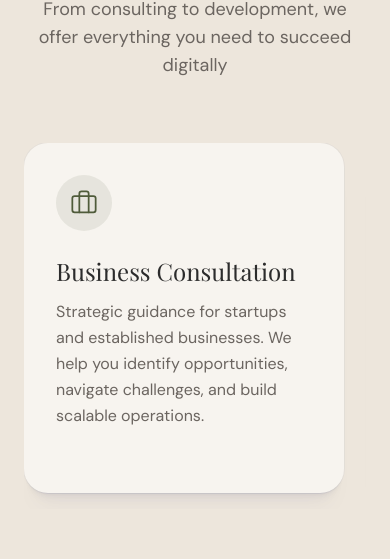
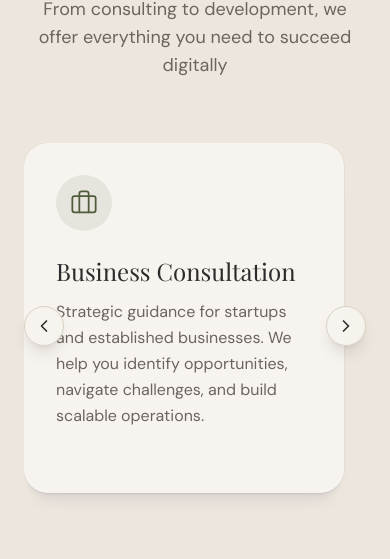
Before and after one commit to Skaps664/buyshez, a Next.js app: page / in a window 390 px wide. Shown: the part 1829-2388 px from the top of the page. Built offline with nearby package versions, Linux system fonts and the light colour scheme.

Commit message:
basic layout

```diff
--- a/components/boty/services.tsx
+++ b/components/boty/services.tsx
@@ -1,7 +1,7 @@
 "use client"
 
 import { useEffect, useRef, useState } from "react"
-import { Code2, Zap, PenTool, TrendingUp, Briefcase, Smartphone } from "lucide-react"
+import { Code2, Zap, PenTool, TrendingUp, Briefcase, Smartphone, ChevronLeft, ChevronRight } from "lucide-react"
 
 const services = [
   {
@@ -41,6 +41,19 @@ export function Services() {
   const headerRef = useRef<HTMLDivElement>(null)
   const [isVisible, setIsVisible] = useState(false)
   const gridRef = useRef<HTMLDivElement>(null)
+  const scrollRef = useRef<HTMLDivElement>(null)
+
+  const scrollLeft = () => {
+    if (scrollRef.current) {
+      scrollRef.current.scrollBy({ left: -320, behavior: 'smooth' })
+    }
+  }
+
+  const scrollRight = () => {
+    if (scrollRef.current) {
+      scrollRef.current.scrollBy({ left: 320, behavior: 'smooth' })
+    }
+  }
 
   useEffect(() => {
     const headerObserver = new IntersectionObserver(
@@ -96,8 +109,27 @@ export function Services() {
         </div>
 
         {/* Services Grid */}
+        <div ref={gridRef} className="relative">
+          {/* Left Button */}
+          <button
+            onClick={scrollLeft}
+            className="absolute left-0 top-1/2 -translate-y-1/2 z-10 md:hidden w-10 h-10 rounded-full bg-background/90 backdrop-blur-sm border border-border flex items-center justify-center shadow-lg hover:bg-background transition-colors"
+            aria-label="Scroll left"
+          >
+            <ChevronLeft className="w-5 h-5 text-foreground" />
+          </button>
+
+          {/* Right Button */}
+          <button
+            onClick={scrollRight}
+            className="absolute right-0 top-1/2 -translate-y-1/2 z-10 md:hidden w-10 h-10 rounded-full bg-background/90 backdrop-blur-sm border border-border flex items-center justify-center shadow-lg hover:bg-background transition-colors"
+            aria-label="Scroll right"
+          >
+            <ChevronRight className="w-5 h-5 text-foreground" />
+          </button>
+
           <div
-          ref={gridRef}
+            ref={scrollRef}
             className="flex flex-row md:grid md:grid-cols-2 lg:grid-cols-3 gap-6 overflow-x-auto pb-4"
           >
             {services.map((service, index) => (
@@ -124,6 +156,7 @@ export function Services() {
             ))}
           </div>
         </div>
+      </div>
     </section>
   )
 }
--- a/components/boty/team.tsx
+++ b/components/boty/team.tsx
@@ -1,7 +1,7 @@
 "use client"
 
 import { useEffect, useRef, useState } from "react"
-import { Users, Award, Target, Lightbulb } from "lucide-react"
+import { Users, Award, Target, Lightbulb, ChevronLeft, ChevronRight } from "lucide-react"
 import Image from "next/image"
 
 const teamMembers = [
@@ -61,6 +61,19 @@ export function Team() {
   const headerRef = useRef<HTMLDivElement>(null)
   const membersRef = useRef<HTMLDivElement>(null)
   const valuesRef = useRef<HTMLDivElement>(null)
+  const scrollRef = useRef<HTMLDivElement>(null)
+
+  const scrollLeft = () => {
+    if (scrollRef.current) {
+      scrollRef.current.scrollBy({ left: -320, behavior: 'smooth' })
+    }
+  }
+
+  const scrollRight = () => {
+    if (scrollRef.current) {
+      scrollRef.current.scrollBy({ left: 320, behavior: 'smooth' })
+    }
+  }
 
   useEffect(() => {
     const headerObserver = new IntersectionObserver(
@@ -132,8 +145,27 @@ export function Team() {
         </div>
 
         {/* Team Members */}
+        <div ref={membersRef} className="relative">
+          {/* Left Button */}
+          <button
+            onClick={scrollLeft}
+            className="absolute left-0 top-1/2 -translate-y-1/2 z-10 md:hidden w-10 h-10 rounded-full bg-background/90 backdrop-blur-sm border border-border flex items-center justify-center shadow-lg hover:bg-background transition-colors"
+            aria-label="Scroll left"
+          >
+            <ChevronLeft className="w-5 h-5 text-foreground" />
+          </button>
+
+          {/* Right Button */}
+          <button
+            onClick={scrollRight}
+            className="absolute right-0 top-1/2 -translate-y-1/2 z-10 md:hidden w-10 h-10 rounded-full bg-background/90 backdrop-blur-sm border border-border flex items-center justify-center shadow-lg hover:bg-background transition-colors"
+            aria-label="Scroll right"
+          >
+            <ChevronRight className="w-5 h-5 text-foreground" />
+          </button>
+
           <div
-          ref={membersRef}
+            ref={scrollRef}
             className="flex flex-row gap-6 mb-20 overflow-x-auto pb-4"
           >
             {teamMembers.map((member, index) => (
@@ -170,6 +202,7 @@ export function Team() {
               </div>
             ))}
           </div>
+        </div>
 
         {/* Values Section */}
         <div>
--- a/components/boty/what-we-offer.tsx
+++ b/components/boty/what-we-offer.tsx
@@ -1,7 +1,7 @@
 "use client"
 
 import { useEffect, useRef, useState } from "react"
-import { CheckCircle2, Zap, Shield, TrendingUp } from "lucide-react"
+import { CheckCircle2, Zap, Shield, TrendingUp, ChevronLeft, ChevronRight } from "lucide-react"
 import Image from "next/image"
 
 const offerings = [
@@ -76,6 +76,19 @@ export function WhatWeOffer() {
   const headerRef = useRef<HTMLDivElement>(null)
   const offeringsRef = useRef<HTMLDivElement>(null)
   const highlightsRef = useRef<HTMLDivElement>(null)
+  const scrollRef = useRef<HTMLDivElement>(null)
+
+  const scrollLeft = () => {
+    if (scrollRef.current) {
+      scrollRef.current.scrollBy({ left: -320, behavior: 'smooth' })
+    }
+  }
+
+  const scrollRight = () => {
+    if (scrollRef.current) {
+      scrollRef.current.scrollBy({ left: 320, behavior: 'smooth' })
+    }
+  }
 
   useEffect(() => {
     const headerObserver = new IntersectionObserver(
@@ -147,8 +160,27 @@ export function WhatWeOffer() {
         </div>
 
         {/* Offerings Grid */}
+        <div ref={offeringsRef} className="relative">
+          {/* Left Button */}
+          <button
+            onClick={scrollLeft}
+            className="absolute left-0 top-1/2 -translate-y-1/2 z-10 md:hidden w-10 h-10 rounded-full bg-background/90 backdrop-blur-sm border border-border flex items-center justify-center shadow-lg hover:bg-background transition-colors"
+            aria-label="Scroll left"
+          >
+            <ChevronLeft className="w-5 h-5 text-foreground" />
+          </button>
+
+          {/* Right Button */}
+          <button
+            onClick={scrollRight}
+            className="absolute right-0 top-1/2 -translate-y-1/2 z-10 md:hidden w-10 h-10 rounded-full bg-background/90 backdrop-blur-sm border border-border flex items-center justify-center shadow-lg hover:bg-background transition-colors"
+            aria-label="Scroll right"
+          >
+            <ChevronRight className="w-5 h-5 text-foreground" />
+          </button>
+
           <div
-          ref={offeringsRef}
+            ref={scrollRef}
             className="flex flex-row md:grid md:grid-cols-2 gap-6 mb-24 overflow-x-auto pb-4"
           >
             {offerings.map((offering, index) => (
@@ -192,6 +224,7 @@ export function WhatWeOffer() {
               </div>
             ))}
           </div>
+        </div>
 
         {/* Highlights */}
         <div
```
Lines whose indentation alone changed are shown as unchanged.
